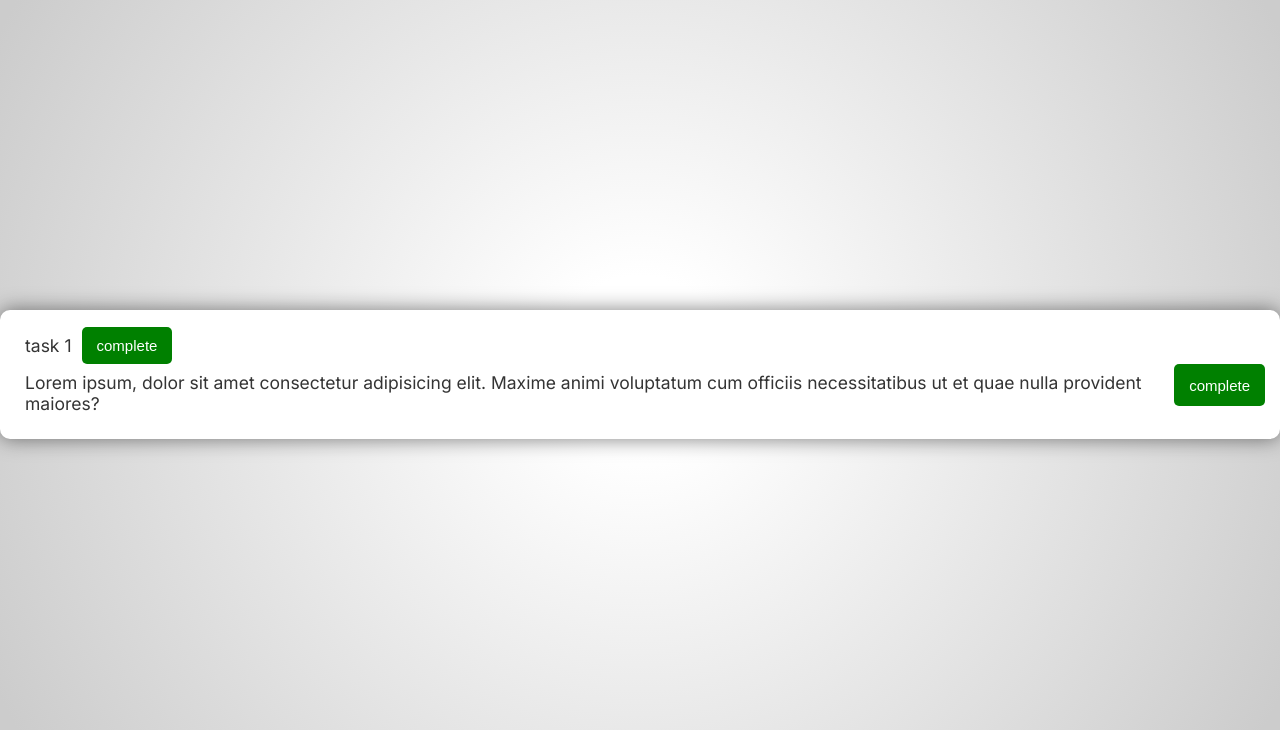
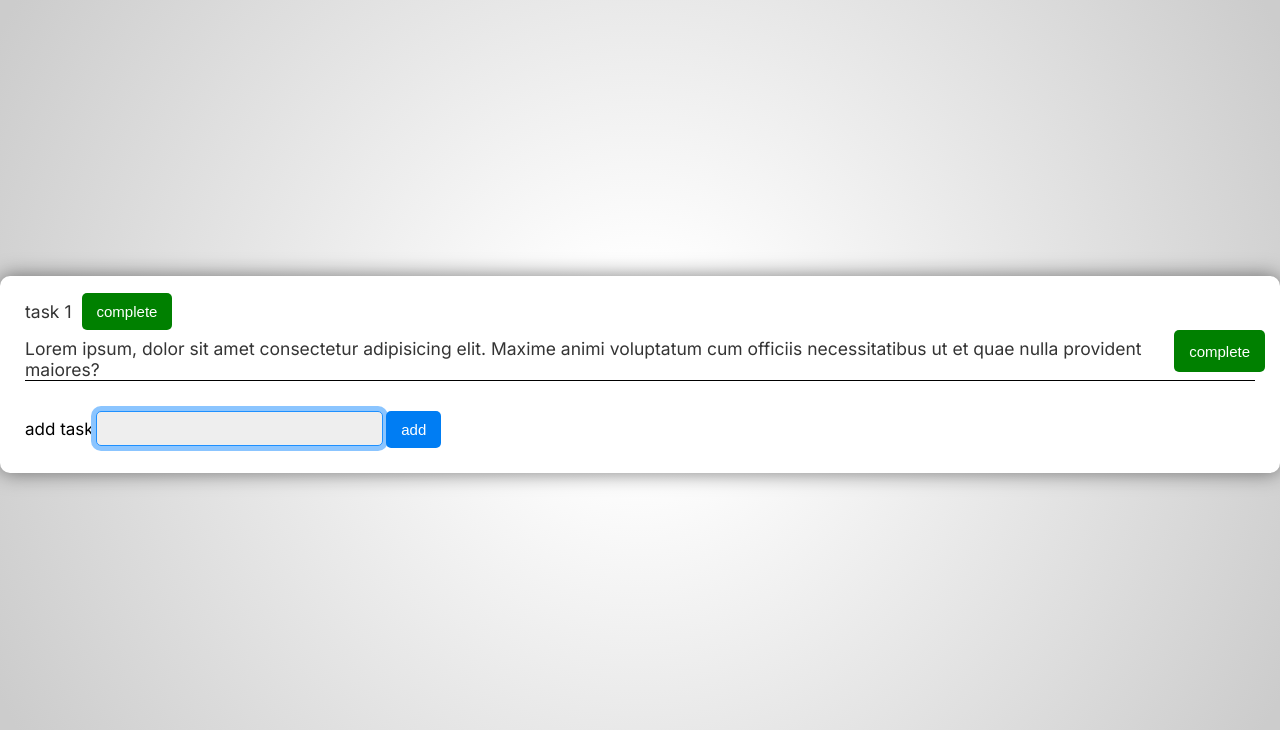
Before and after one commit to mohammad-alj/myTodo, a Flask app: template templates/list.html in a window 1280 px wide. Shown: the part 70-800 px from the top of the page. Run offline with Flask 3, Linux system fonts and the light colour scheme; the template is opened without the code that fills it, so the values that code supplies are empty; some libraries are stand-ins or nearby versions.

Commit message:
Create form to add tasks.

```diff
--- a/static/css/list.css
+++ b/static/css/list.css
@@ -24,3 +24,8 @@ main {
     bottom: 8px;
     left: 10px;
 }
+
+form {
+    border-top: 1px solid #000;
+    padding-top: 10px;
+}
--- a/templates/list.html
+++ b/templates/list.html
@@ -1,5 +1,6 @@
 {% extends 'layout.html' %} {% block title %} Error {{ error_code }} {% endblock %} {% block css %}
 <link rel="stylesheet" href="../static/css/list.css" />
+<link rel="stylesheet" href="../static/css/form.css" />
 {% endblock %} {% block main %}
 <h1>{{ list.list_name }}</h1>
 <div class="list">
@@ -16,5 +17,19 @@
 			<button class="btn btn--green">complete</button>
 		</li>
 	</ul>
+	<form action="/acount/lists/{{ list.list_id }}" method="post">
+		<label class="form__label" for="task">add task</label>
+		<input
+			class="form__input"
+			type="text"
+			id="task"
+			autocomplete="off"
+			autofocus
+			name="task"
+			minlength="5"
+		/>
+
+		<button type="submit" class="btn btn--primary">add</button>
+	</form>
 </div>
 {% endblock %}
```
